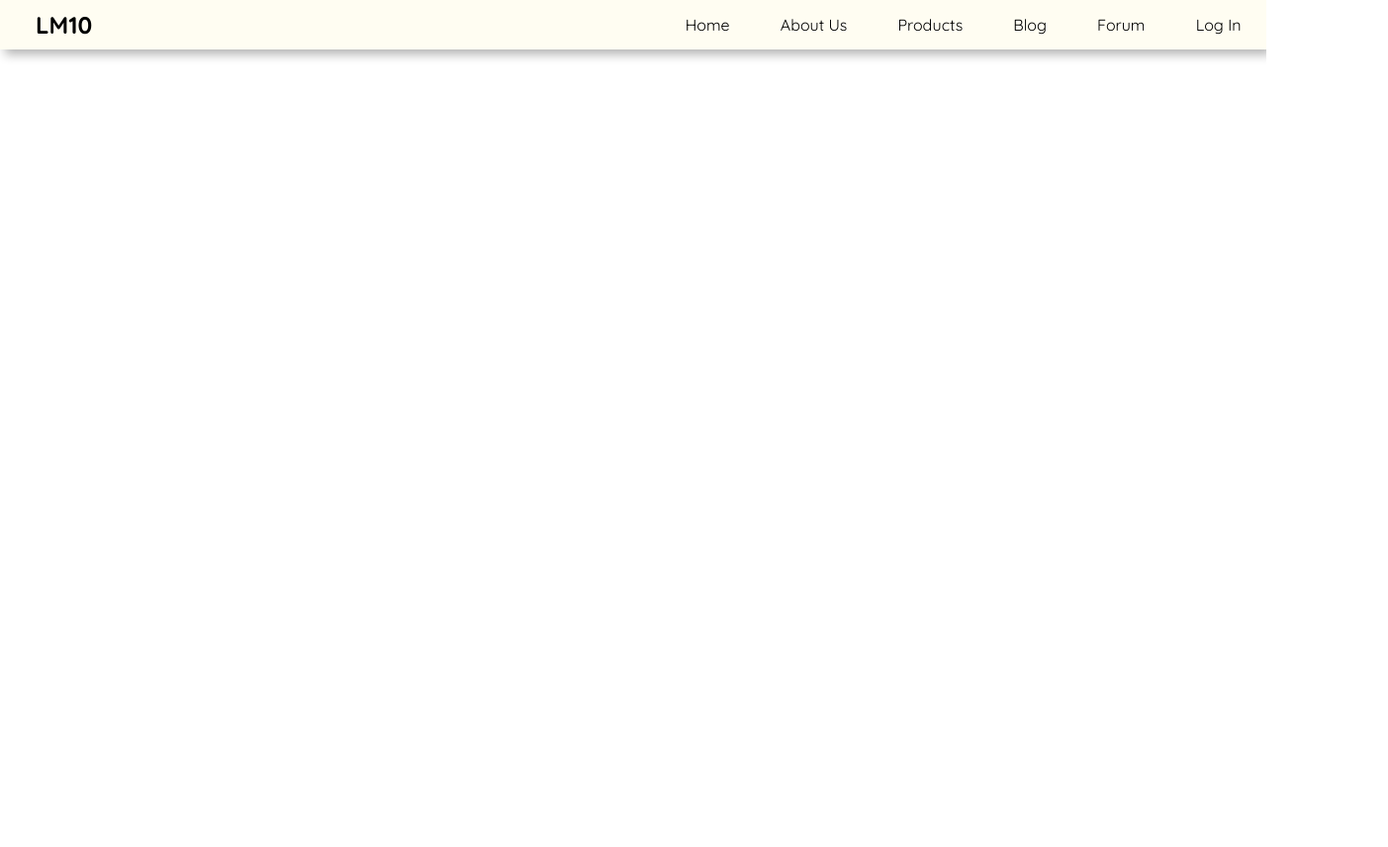
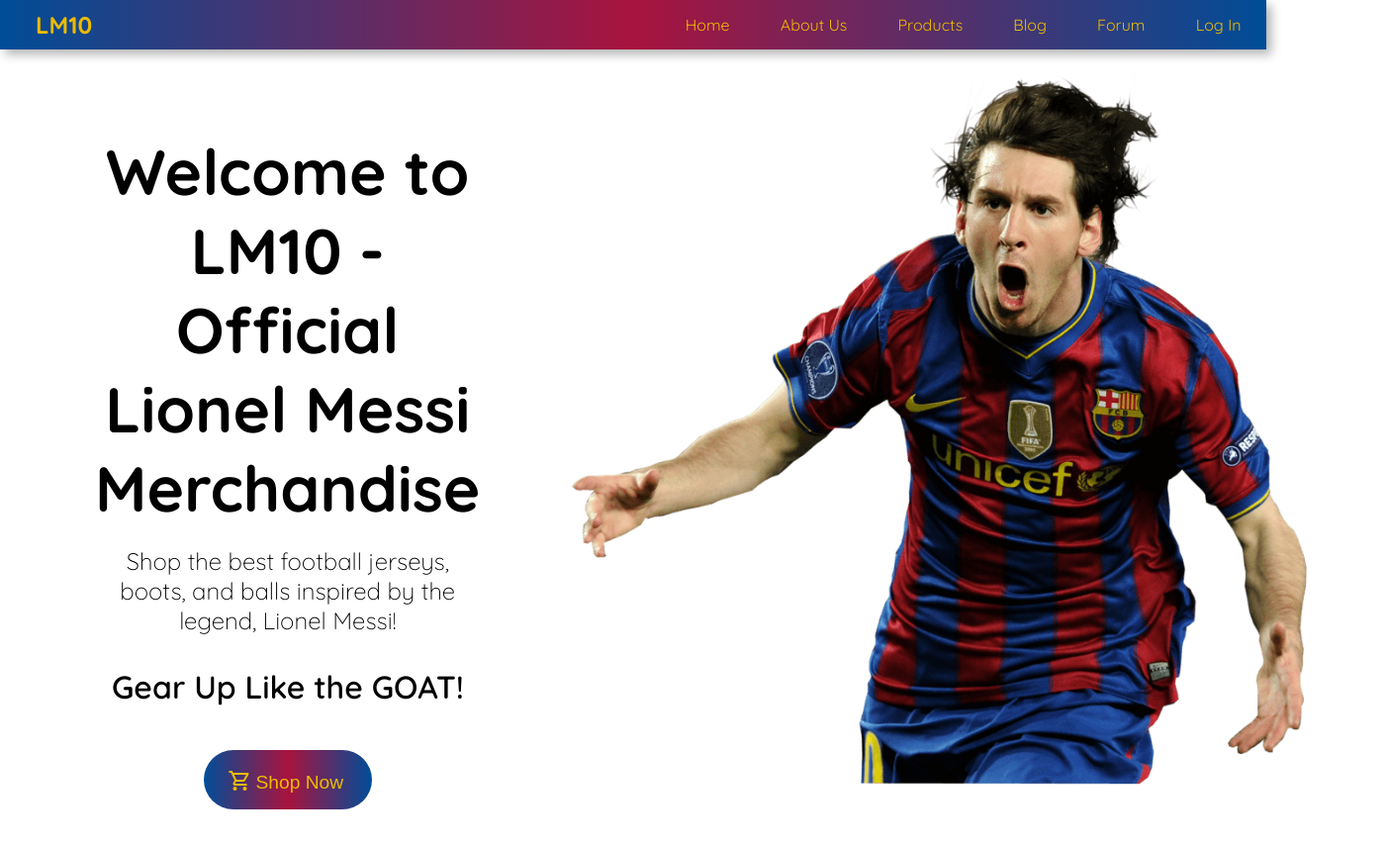
Before and after one commit to prakattttt/MyRepo, a plain HTML site: page index.html in a window 1280 px wide. Shown: the whole page at 99% size, 1403 px wide, since content can reach past the window. Before the commit the page ends 800 px from the top, so only its background shows below. Drawn offline with nearby package versions, Linux system fonts and the light colour scheme.

Commit message:
Added the homepage section and  improvements in the color palette of the navbar

```diff
--- a/index.html
+++ b/index.html
@@ -5,12 +5,12 @@
     <meta name="viewport" content="width=device-width, initial-scale=1.0">
     <title>Document</title>
     <link rel="stylesheet" href="styles.css">
-    <link rel="stylesheet" href="https://fonts.googleapis.com/css2?family=Material+Symbols+Outlined:opsz,wght,FILL,GRAD@24,400,0,0&icon_names=menu0&icon_names=close" />
+    <link rel="stylesheet" href="https://fonts.googleapis.com/css2?family=Material+Symbols+Outlined:opsz,wght,FILL,GRAD@24,400,0,0&icon_names=menu0&icon_names=close0&icon_names=shopping_cart" />
 </head>
 <body>
     <nav>
         <div class="logo">
-            <p><a href="#">LM10</a></p>
+            <p>LM10</p>
         </div>
         <ul class="sidebar">
             <li><a href="#" onclick="hideSidebar()"><span class="material-symbols-outlined">close</span></a></li>
@@ -31,6 +31,15 @@
             <li id="drop"><a href="#" onclick="showSidebar()"><span class="material-symbols-outlined">menu</span></a></li>
         </ul>
     </nav>
+    <section id="main-header">
+        <div class="left-text">
+            <h1>Welcome to LM10 - Official Lionel Messi Merchandise</h1>
+            <p>Shop the best football jerseys, boots, and balls inspired by the legend, Lionel Messi!</p>
+            <h2>Gear Up Like the GOAT!</h2>
+            <button class="btn"><span class="material-symbols-outlined">shopping_cart</span>Shop Now</button>
+        </div>
+            <img src="pic.png" alt="messi" id="messi-image">
+    </section>
 </body>
 <script src="script.js"></script>
 </html>
--- a/styles.css
+++ b/styles.css
@@ -7,18 +7,15 @@
 }
 
 body{
-    background-image: url();
-    background-size: cover;
     font-family: "Quicksand", sans-serif;
 }
 nav{
-    background-color: #FFFDF2;
-    color: #000;
+    background: linear-gradient(to right, #004d98 0%, #a8133e 50%, #004d98 100%);
+    color: #edbb00;
     box-shadow: 5px 5px 10px rgba(0, 0, 0, 0.3);
     display: flex;
     justify-content: center;
     align-items: center;
-
 }
 
 nav .logo p {
@@ -30,7 +27,7 @@ nav .logo p {
 
 nav .logo p a {
     text-decoration: none;
-    color: #000;
+    color: #edbb00;
 }
 
 nav ul{
@@ -48,14 +45,14 @@ nav ul li{
 nav ul li a{
     height: 100%;
     text-decoration: none;
-    color: #000;
+    color: #edbb00;
     display: flex;
     align-items: center;
     padding: 0 1.6em;
 }
 
 nav ul li a:hover{
-    background-color: #f0f0f0;
+    font-weight: bolder;
 }
 
 #drop{
@@ -69,7 +66,6 @@ nav ul li a:hover{
     width: 250px;
     height: 100vh;
     z-index: 1000;
-    background-color: #fffdf200;
     backdrop-filter: blur(10px);
     box-shadow: 5px 5px 10px rgba(0, 0, 0, 0.3);
     display: none;
@@ -82,7 +78,64 @@ nav ul li a:hover{
     width: 100%;
 }
 
-@media (max-width: 745px) {
+#main-header {
+    display: flex;
+    align-items: flex-start;
+    justify-content: space-around;
+}
+.left-text{
+    margin: 4em 2em 4em 6em;
+    display: flex;
+    flex-direction: column;
+    align-items: center;
+}
+
+.left-text h1{
+    margin: 0.3em 0;
+    font-size: 4rem;
+    font-weight: 900;
+    text-align: center;
+}
+
+.left-text p{
+    font-size: 1.5rem;
+    font-weight: 300;
+    text-align: center;
+}
+
+.left-text h2{
+    font-size: 2rem;
+    font-weight: 600;
+     margin: 1em 0;
+}
+
+.btn {
+    margin: 0.6em;
+    background: linear-gradient(to right, #004d98 0%, #a8133e 50%, #004d98 100%);
+    color: #edbb00;
+    border: none;
+    padding: 0.8em 1.5em;
+    border-radius: 30px;
+    cursor: pointer;
+    font-size: 1.2rem;
+    transition: background 0.3s ease-in-out;
+}
+
+.btn span {
+    position: relative;
+    top: 4px;
+    right: 4px;
+}
+
+.btn:hover {
+    font-weight: 700;
+}
+
+#messi-image{
+    height: 92.9vh;
+}
+
+@media (max-width: 890px) {
     #drop {
         display: inline;
     }
```
Also changed, not shown: logo.svg (added), pic.png (added).
